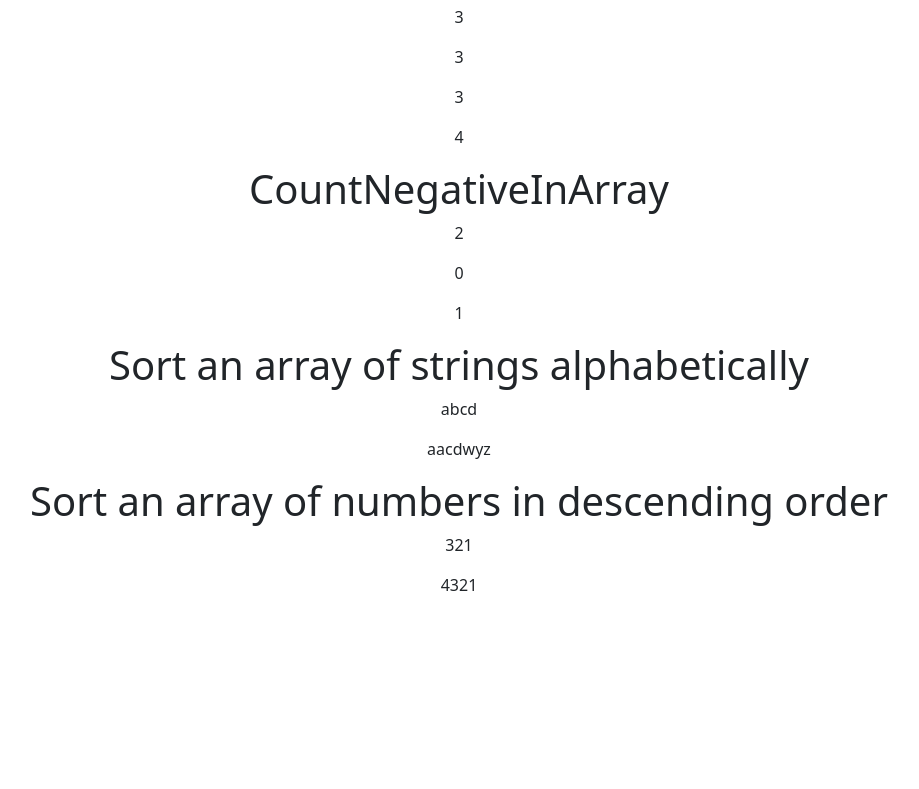
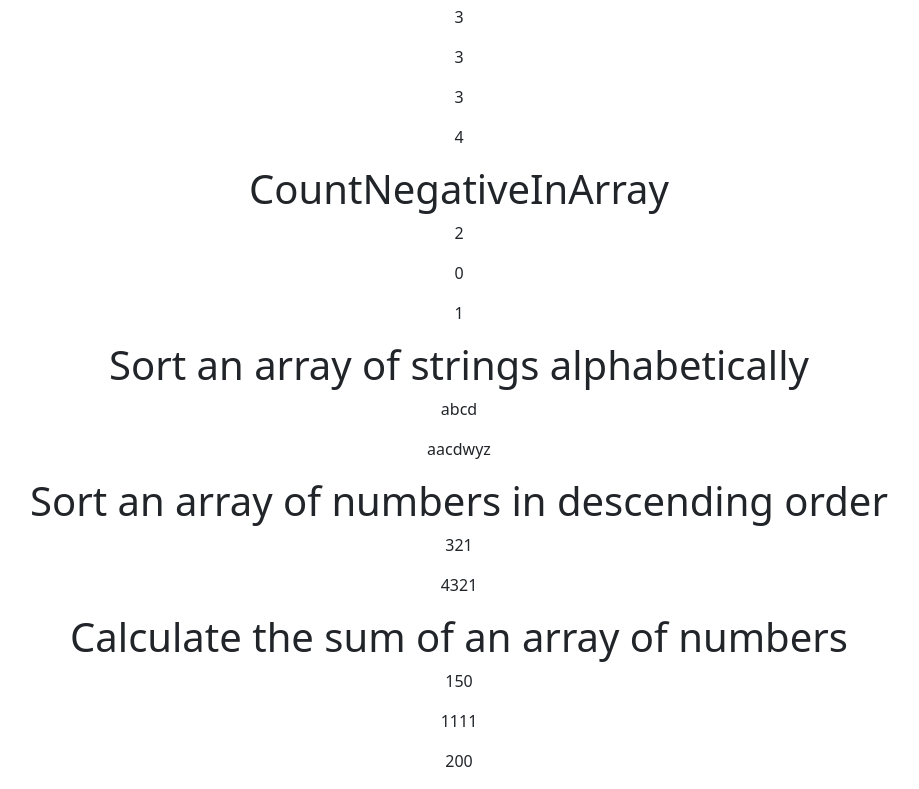
Before and after one commit to vinothsmart/react-redux-dashboard, a React (Create React App) app: page /jsc/arrays in a window 1280 px wide. Shown: the part 1107-1896 px from the top of the page, without its empty margins (181-1100 px from the left). Before the commit the page ends 1720 px from the top, so only its background shows below. Built offline with nearby package versions, Linux system fonts and the light colour scheme.

Commit message:
sumofarray

```diff
--- a/src/components/pages/JsChallange/Arrays.js
+++ b/src/components/pages/JsChallange/Arrays.js
@@ -21,6 +21,8 @@ const Arrays = () => {
   const sortAlphabeticArray = (a) => a.sort();
 
   const sortArrayofNumbersDescending = (a) => a.sort((a, b) => b - a);
+
+  const sumOfArray = (a) => a.reduce((a, b) => a + b);
 
   return (
     <>
@@ -84,6 +86,12 @@ const Arrays = () => {
         <p>{sortArrayofNumbersDescending([1, 3, 2])}</p>
         <p>{sortArrayofNumbersDescending([4, 2, 3, 1])}</p>
       </center>
+      <center>
+        <h1>Calculate the sum of an array of numbers</h1>
+        <p>{sumOfArray([10, 100, 40])}</p>
+        <p>{sumOfArray([10, 100, 1000, 1])}</p>
+        <p>{sumOfArray([-50, 0, 50, 200])}</p>
+      </center>
     </>
   );
 };
```
